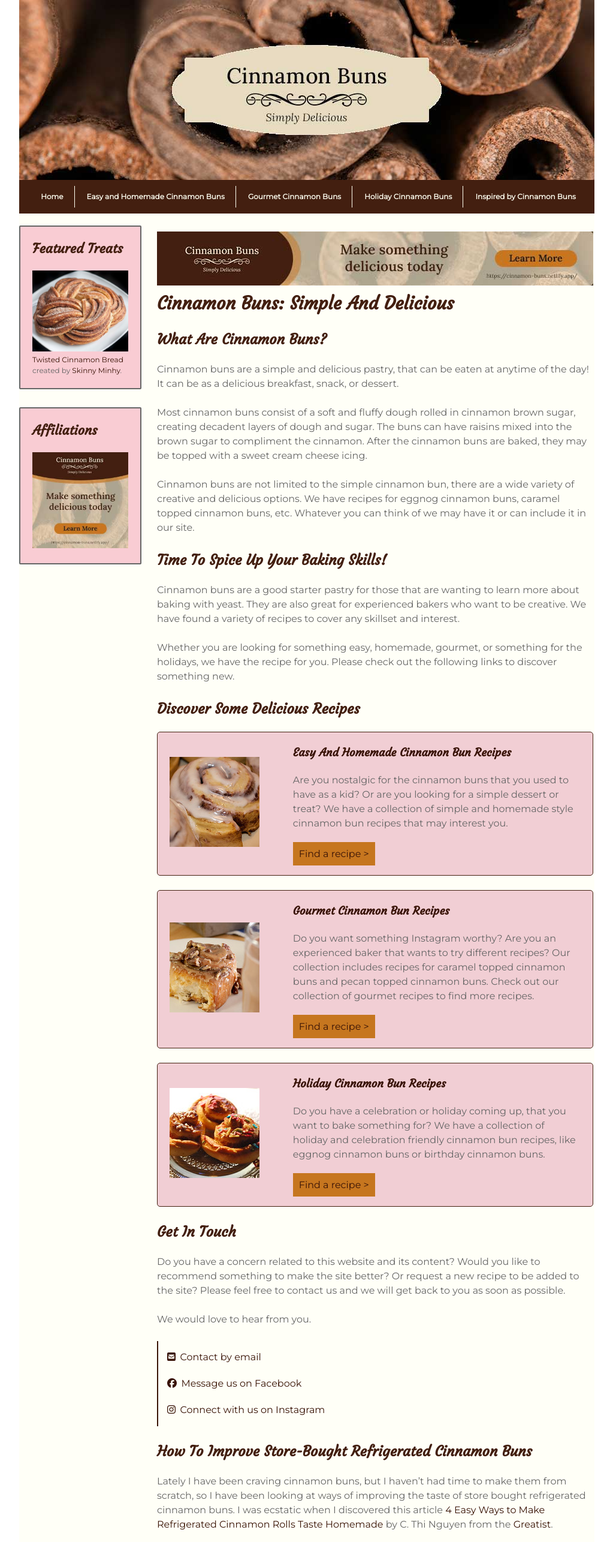
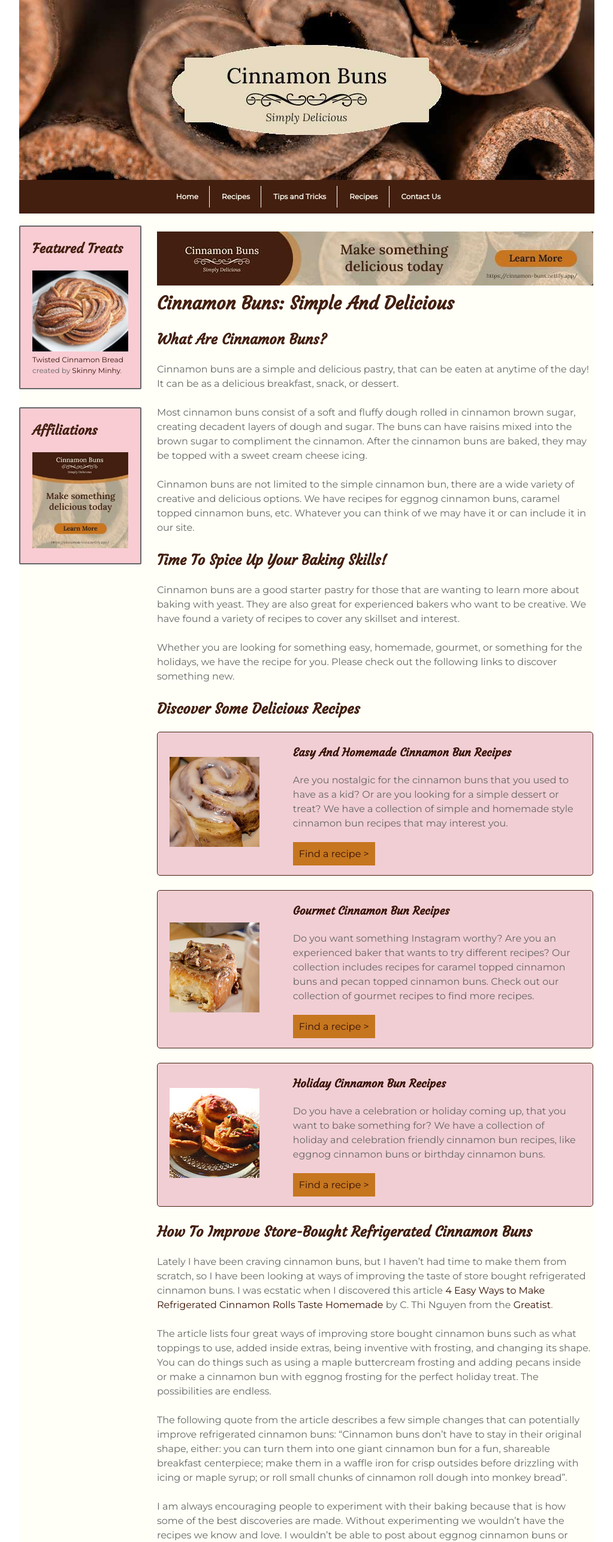
Before and after one commit to cnimmo1/cinnamon-buns, a plain HTML site: page index.html in a window 1280 px wide. Shown: the top 2571 px of the page at 60% size, without its empty margins (128-1151 px from the left). Drawn offline with Linux system fonts and the light colour scheme.

Commit message:
new menu

```diff
--- a/index.html
+++ b/index.html
@@ -37,11 +37,11 @@
         <nav>
           <div class="menu">
             <ul>
-              <li><a href="#">Home</a></li>
-              <li><a href="#">Easy and Homemade Cinnamon Buns</a></li>
-              <li><a href="#">Gourmet Cinnamon Buns</a></li>
-              <li><a href="#">Holiday Cinnamon Buns</a></li>
-              <li><a href="#">Inspired by Cinnamon Buns</a></li>
+              <li><a href="#home">Home</a></li>
+              <li><a href="#recipes">Recipes</a></li>
+              <li><a href="#tips">Tips and Tricks</a></li>
+              <li><a href="#whats-new">Recipes</a></li>
+              <li><a href="#contact">Contact Us</a></li>
             </ul>
           </div>
         </nav>
@@ -70,7 +70,7 @@
                 </a>
               </div>
               <h1>Cinnamon Buns: Simple and Delicious</h1>
-              <article>
+              <article id="home">
                 <h2>What are cinnamon buns?</h2>
                 <p>Cinnamon buns are a simple and delicious pastry, that can be eaten at anytime of the day! It can be as a delicious breakfast, snack, or dessert.</p>
                 <p>Most cinnamon buns consist of a soft and fluffy dough rolled in cinnamon brown sugar, creating decadent layers of dough and sugar. The buns can have raisins mixed into the brown sugar to compliment the cinnamon. After the cinnamon buns are baked, they may be topped with a sweet cream cheese icing.</p>
@@ -81,7 +81,7 @@
                 <p>Cinnamon buns are a good starter pastry for those that are wanting to learn more about baking with yeast. They are also great for experienced bakers who want to be creative. We have found a variety of recipes to cover any skillset and interest. </p>
                 <p>Whether you are looking for something easy, homemade, gourmet, or something for the holidays, we have the recipe for you. Please check out the following links to discover something new.</p>
               </article>
-              <article>
+              <article id="recipes">
                 <h2>Discover Some Delicious Recipes</h2>
                 <div class="card-set">
                   <div class="card">
@@ -109,17 +109,7 @@
                   </div>
                 </div>
               </article>
-              <article>
-                <h2>Get in touch</h2>
 
-                <p>Do you have a concern related to this website and its content? Would you like to recommend something to make the site better? Or request a new recipe to be added to the site? Please feel free to contact us and we will get back to you as soon as possible.</p>
-                <p>We would love to hear from you.</p>
-                <ul class="contact-links">
-                  <li><a href="mailto:cinnamonbunsforyou@gmail.com" target="_blank"><i class="fas fa-envelope-square" ></i>Contact by email</a></li>
-                  <li><a href="https://www.facebook.com/Cinnamon-Buns-101464482321610" target="_blank"><i class="fab fa-facebook" ></i>Message us on Facebook</a></li>
-                  <li><a href="https://www.instagram.com/cinnamonbunsforyou/" target="_blank"><i class="fab fa-instagram"></i>Connect with us on Instagram</a></li>
-                </ul>
-              </article>
               <article id="tips">
                 <h2>How to improve store-bought refrigerated cinnamon buns</h2>
                 <p>Lately I have been craving cinnamon buns, but I haven’t had time to make them from scratch, so I have been looking at ways of improving the taste of store bought refrigerated cinnamon buns. I was ecstatic when I discovered this article <a href="https://greatist.com/eat/how-to-make-store-bought-cinnamon-rolls-taste-homemade" target="_blank">4 Easy Ways to Make Refrigerated Cinnamon Rolls Taste Homemade</a> by C. Thi Nguyen from the <a href="https://greatist.com/" target="_blank">Greatist</a>.</p>
@@ -129,7 +119,7 @@
                 <p>It always astonishes me when people add things that theoretically should never work with your baked good but ends up being absolutely delicious, such as bacon on cinnamon buns and doughnuts.</p>
                 <div class="button" ><a href="https://greatist.com/eat/how-to-make-store-bought-cinnamon-rolls-taste-homemade" class="find-us-btn" target="_blank">View Original Article</a></div>
               </article>
-              <article>
+              <article id="whats-new">
                 <h2>What's New & Exciting!</h2>
                 <div class="grid-container">
                   <figure>
@@ -147,6 +137,17 @@
 
 
                 </article>
+                <article id="contact">
+                <h2>Get in touch</h2>
+
+                <p>Do you have a concern related to this website and its content? Would you like to recommend something to make the site better? Or request a new recipe to be added to the site? Please feel free to contact us and we will get back to you as soon as possible.</p>
+                <p>We would love to hear from you.</p>
+                <ul class="contact-links">
+                  <li><a href="mailto:cinnamonbunsforyou@gmail.com" target="_blank"><i class="fas fa-envelope-square" ></i>Contact by email</a></li>
+                  <li><a href="https://www.facebook.com/Cinnamon-Buns-101464482321610" target="_blank"><i class="fab fa-facebook" ></i>Message us on Facebook</a></li>
+                  <li><a href="https://www.instagram.com/cinnamonbunsforyou/" target="_blank"><i class="fab fa-instagram"></i>Connect with us on Instagram</a></li>
+                </ul>
+              </article>
               </section>
             </div>
 
```
